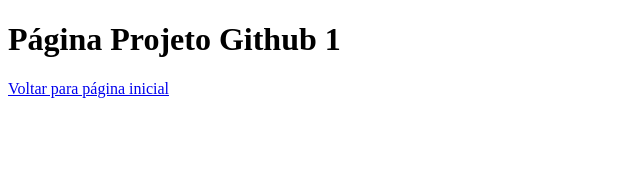
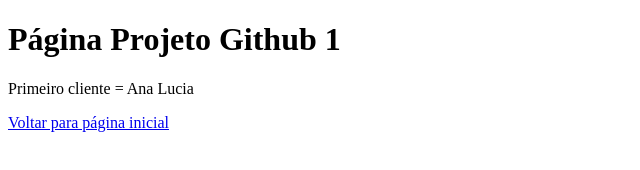
Before and after one commit to alpcarvalho/aulagithub, a plain HTML site: page projeto github 1.html in a window 1280 px wide. Shown: the whole page, without its empty margins (0-640 px from the left). Drawn offline with Linux system fonts and the light colour scheme.

Commit message:
acrescentado nome do primeiro cliente

```diff
--- a/projeto github 1.html
+++ b/projeto github 1.html
@@ -7,6 +7,7 @@
 </head>
 <body>
     <h1>Página Projeto Github 1</h1>
+    <p>Primeiro cliente = Ana Lucia</p>
     <a href="index.html">Voltar para página inicial</a>
 </body>
 </html>
```
